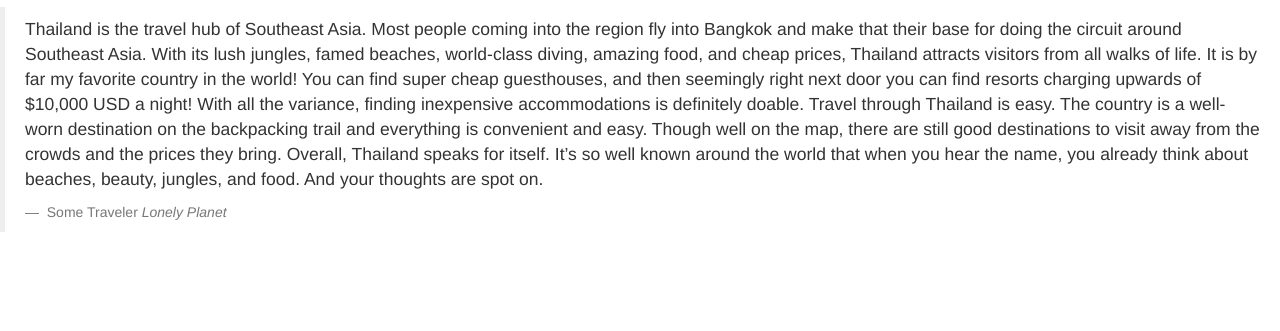
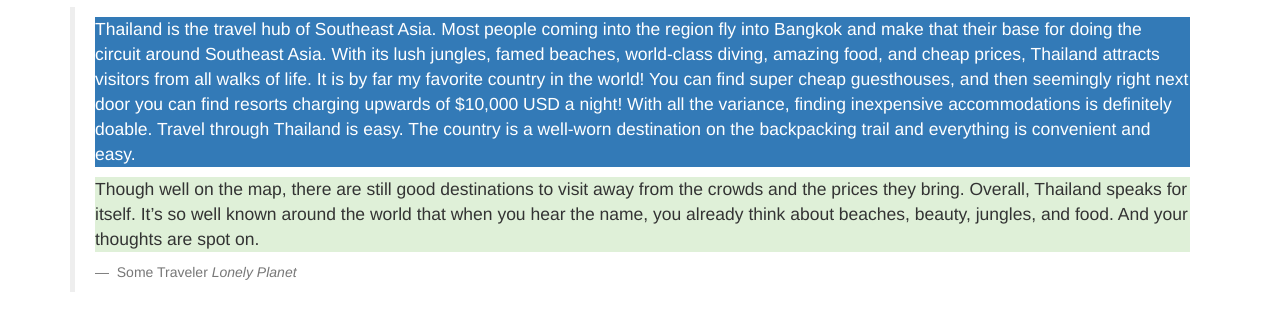
Before and after one commit to cassiemusolf/vacation, a plain HTML site: page index.html in a window 1280 px wide. Shown: the part 63-394 px from the top of the page. Drawn offline with Linux system fonts and the light colour scheme.

Commit message:
add blockquotes, container, jumbotron to title, and helper classes for colored text background

```diff
--- a/index.html
+++ b/index.html
@@ -8,10 +8,11 @@
 <body>
   <div class="container">
     <h1>Thailand!</h1>
-  </div>
   <blockquote>
-    <p>Thailand is the travel hub of Southeast Asia. Most people coming into the region fly into Bangkok and make that their base for doing the circuit around Southeast Asia. With its lush jungles, famed beaches, world-class diving, amazing food, and cheap prices, Thailand attracts visitors from all walks of life. It is by far my favorite country in the world! You can find super cheap guesthouses, and then seemingly right next door you can find resorts charging upwards of $10,000 USD a night! With all the variance, finding inexpensive accommodations is definitely doable. Travel through Thailand is easy. The country is a well-worn destination on the backpacking trail and everything is convenient and easy. Though well on the map, there are still good destinations to visit away from the crowds and the prices they bring. Overall, Thailand speaks for itself. It’s so well known around the world that when you hear the name, you already think about beaches, beauty, jungles, and food. And your thoughts are spot on.</p>
+    <p class=bg-primary>Thailand is the travel hub of Southeast Asia. Most people coming into the region fly into Bangkok and make that their base for doing the circuit around Southeast Asia. With its lush jungles, famed beaches, world-class diving, amazing food, and cheap prices, Thailand attracts visitors from all walks of life. It is by far my favorite country in the world! You can find super cheap guesthouses, and then seemingly right next door you can find resorts charging upwards of $10,000 USD a night! With all the variance, finding inexpensive accommodations is definitely doable. Travel through Thailand is easy. The country is a well-worn destination on the backpacking trail and everything is convenient and easy.
+    <p class=bg-success>Though well on the map, there are still good destinations to visit away from the crowds and the prices they bring. Overall, Thailand speaks for itself. It’s so well known around the world that when you hear the name, you already think about beaches, beauty, jungles, and food. And your thoughts are spot on.</p>
     <footer> Some Traveler <cite title="Lonely Planet">Lonely Planet</cite></footer>
     </blockquote>
+  </div>
   </body>
   </html>
```
